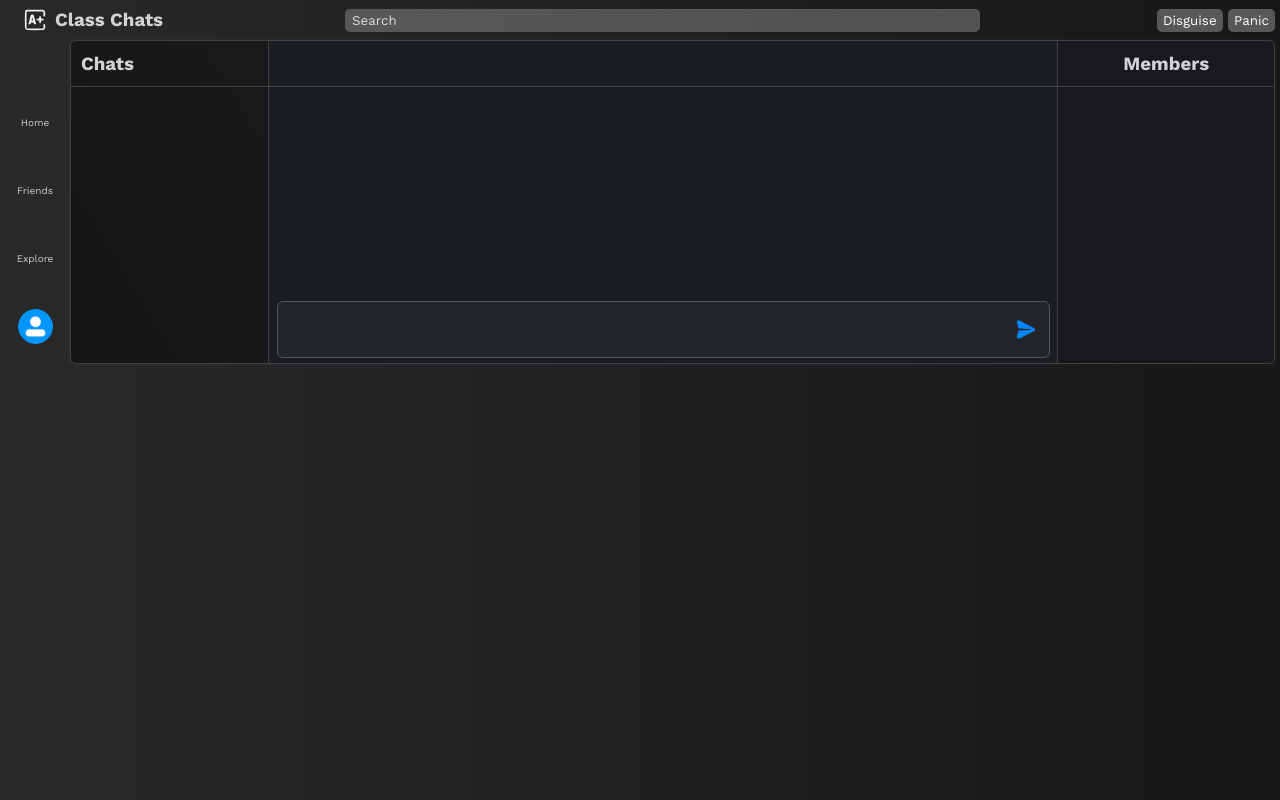
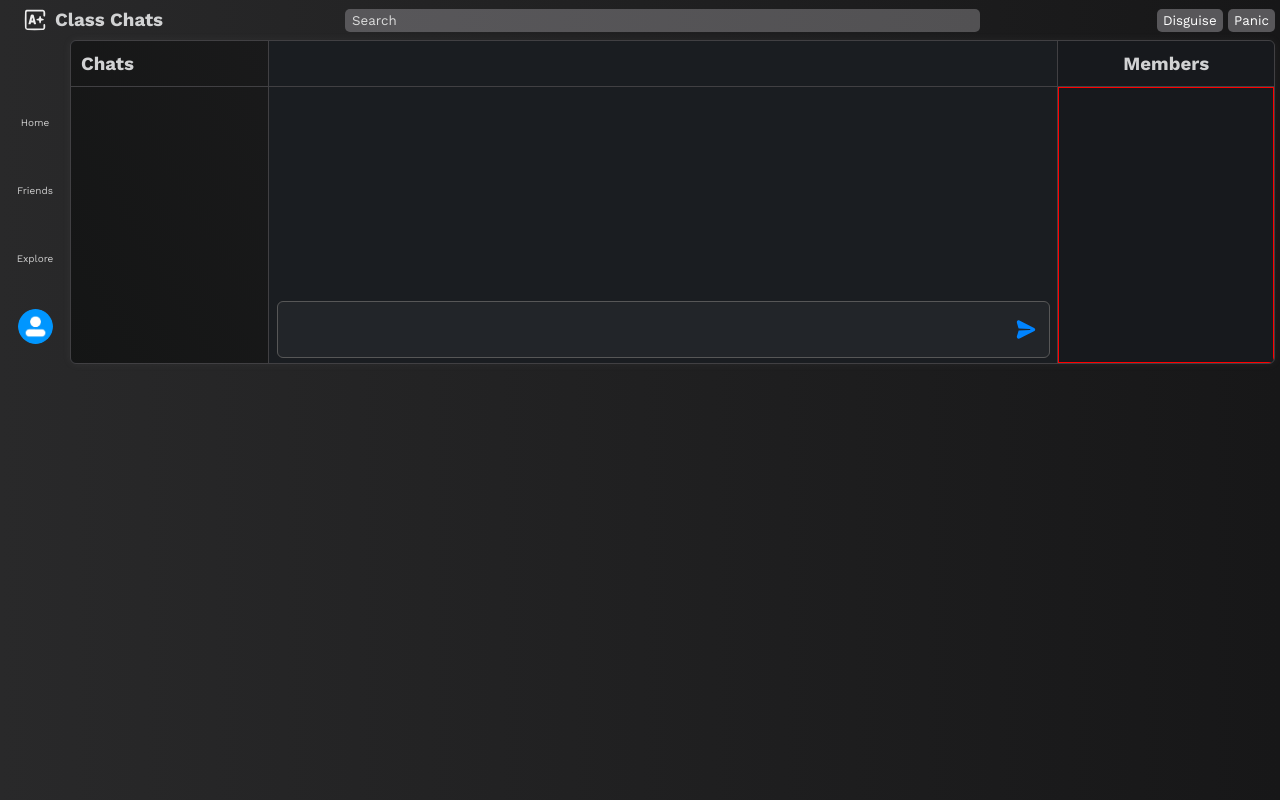
Before and after one commit to Spirit4449/Chatserver, a website built with webpack: page dist/Pages/Home/home.html in a window 1280 px wide. Built offline with nearby package versions, Linux system fonts and the light colour scheme.

Commit message:
bug fixes

```diff
--- a/dist/Pages/Home/home.css
+++ b/dist/Pages/Home/home.css
@@ -479,12 +479,15 @@ p {
   display: flex;
   flex-direction: column;
   align-items: center;
-  overflow-y: scroll;
+  overflow-y: auto;
   padding-top: 5px;
   padding-bottom: 5px;
   overflow-x: hidden;
   gap: 5px;
   width: 100%;
+  flex-grow: 1;
+  border: 1px solid red;
+  box-sizing: border-box;
 }
 
 .member {
--- a/dist/Pages/Home/home.html
+++ b/dist/Pages/Home/home.html
@@ -95,7 +95,7 @@
                     <div class="header" id="members-header">
                         <h3 id="members-header">Members</h3>
                     </div>
-                    <div id="members-list">
+                    <div id="members-list" class="custom-scrollbar">
                     </div>
                 </div>
                 <div id="no-chat-selected">
```
Also changed, not shown: 1 other file.
